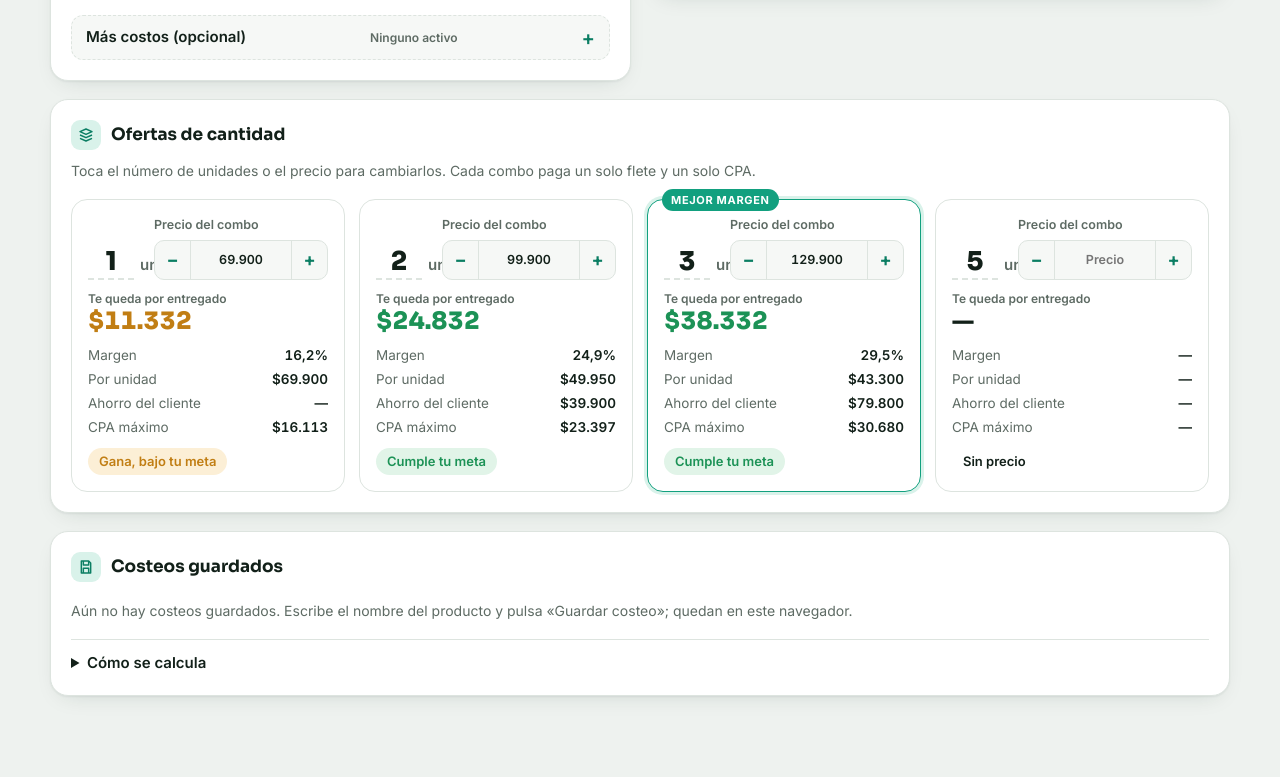
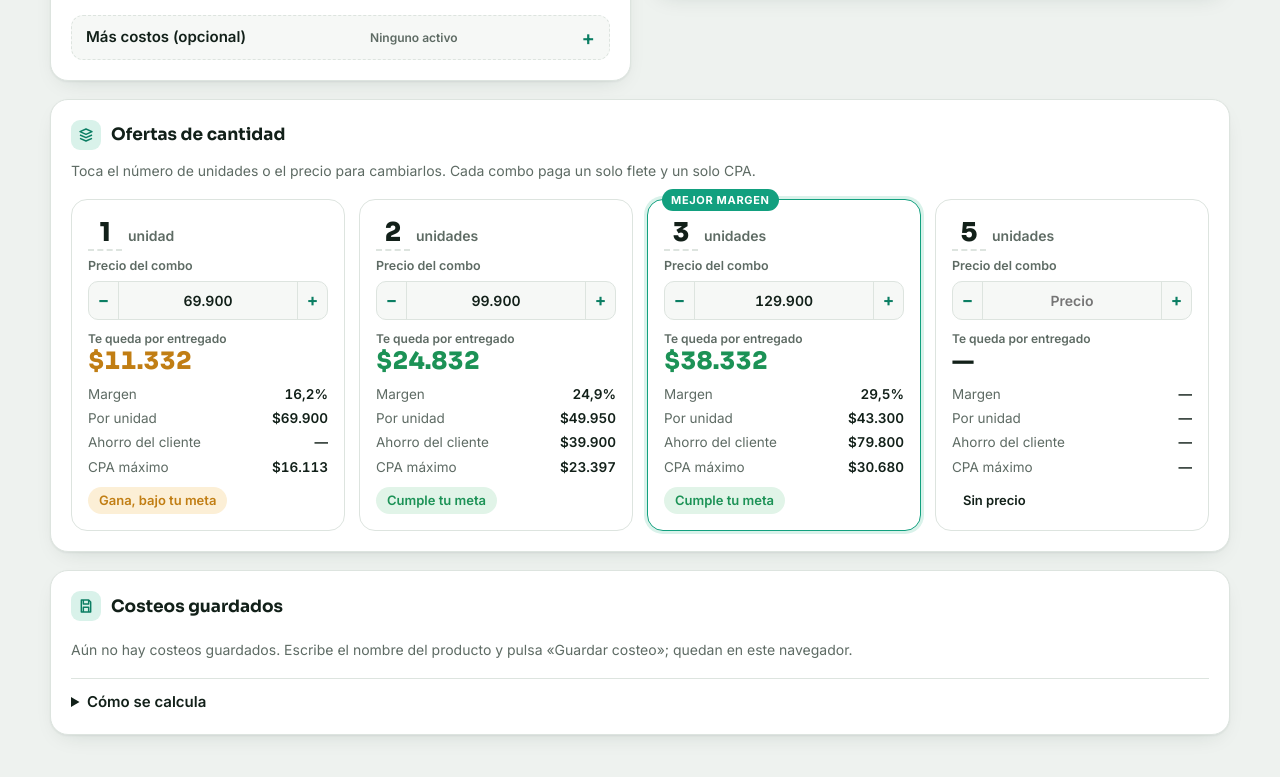
Before and after one commit to yiro0711soyfavorecido/costeo, a plain HTML site: page index.html in a window 1280 px wide. Shown: the part 917-1694 px from the top of the page. Before the commit the page ends 1661 px from the top, so only its background shows below. Drawn offline with Linux system fonts and the light colour scheme.

Commit message:
Muestra completa la palabra unidades en las ofertas

```diff
--- a/index.html
+++ b/index.html
@@ -188,13 +188,18 @@ details.more > div{display:grid;gap:12px;margin-top:12px}
 }
 
 /* Ofertas compactas en el celular */
-.offer .cab{display:grid;grid-template-columns:56px minmax(0,1fr);gap:10px;align-items:end}
+.offer .cab{display:grid;grid-template-columns:auto minmax(0,1fr);gap:12px;align-items:end}
+.offer .units{white-space:nowrap}
+.offer{container-type:inline-size}
+@container (max-width: 290px){ .offer .cab{grid-template-columns:minmax(0,1fr);gap:6px} }
+.offer .units input{width:34px}
+.offer .units span{font-size:14px}
 /* Los campos se encogen dentro de su tarjeta en vez de salirse */
 label{min-width:0;grid-template-columns:minmax(0,1fr)}
 .field{min-width:0;max-width:100%}
 .field input{width:100%;min-width:0}
-.offer .field .step{width:36px;font-size:18px}
-.offer .field input{padding-inline:6px;text-align:center}
+.offer .field .step{width:30px;font-size:17px}
+.offer .field input{padding:8px 2px;text-align:center;font-size:14px}
 @media (max-width:480px){
   .offer{padding:12px 14px;gap:8px}
   .offer .units input{font-size:22px}
@@ -392,7 +397,7 @@ label{min-width:0;grid-template-columns:minmax(0,1fr)}
     $('ofertas').innerHTML = lista.map(([u, p], i) => `<article class="offer" id="of${i}">
       <span class="flag" hidden>Mejor margen</span>
       <div class="cab">
-        <div class="units"><input class="u" id="u${i}" inputmode="numeric" value="${u}" aria-label="Unidades del combo ${i + 1}"><span>unid.</span></div>
+        <div class="units"><input class="u" id="u${i}" inputmode="numeric" value="${u}" aria-label="Unidades del combo ${i + 1}"><span>${num(u) === 1 ? 'unidad' : 'unidades'}</span></div>
         <label for="p${i}" style="font-size:12.5px;color:var(--muted);font-weight:600">Precio del combo
           <div class="field"><button type="button" class="step" data-step="-1000" data-for="p${i}" aria-label="Bajar precio $1.000">−</button><input class="p" id="p${i}" inputmode="numeric" value="${p}" placeholder="Precio"><button type="button" class="step" data-step="1000" data-for="p${i}" aria-label="Subir precio $1.000">+</button></div></label>
       </div>
@@ -471,6 +476,7 @@ label{min-width:0;grid-template-columns:minmax(0,1fr)}
     $('ofertas').querySelectorAll('.offer').forEach(o => {
       const n = num(o.querySelector('.u').value), pp = num(o.querySelector('.p').value);
       const q = s => o.querySelector(s);
+      q('.units span').textContent = n === 1 ? 'unidad' : 'unidades';
       o.classList.remove('best'); q('.flag').hidden = true;
       if (!n || !pp) { ['.res','.mg','.pu','.ah','.cm'].forEach(s => q(s).textContent = '—'); q('.st').textContent = 'Sin precio'; q('.st').className = 'pill st'; q('.res').className = 'res'; return; }
       const x = costear(d, n, pp); const [c2, t2] = estado(x.util, x.margen, d.meta);
--- a/sw.js
+++ b/sw.js
@@ -1,5 +1,5 @@
 // Guarda la app en el teléfono o el computador para que abra sin internet.
-const CACHE = 'costeo-v4';
+const CACHE = 'costeo-v5';
 const ARCHIVOS = ['./', './index.html', './manifest.webmanifest', './icono-192.png', './icono-512.png', './apple-touch-icon.png'];
 
 self.addEventListener('install', e => {
```
